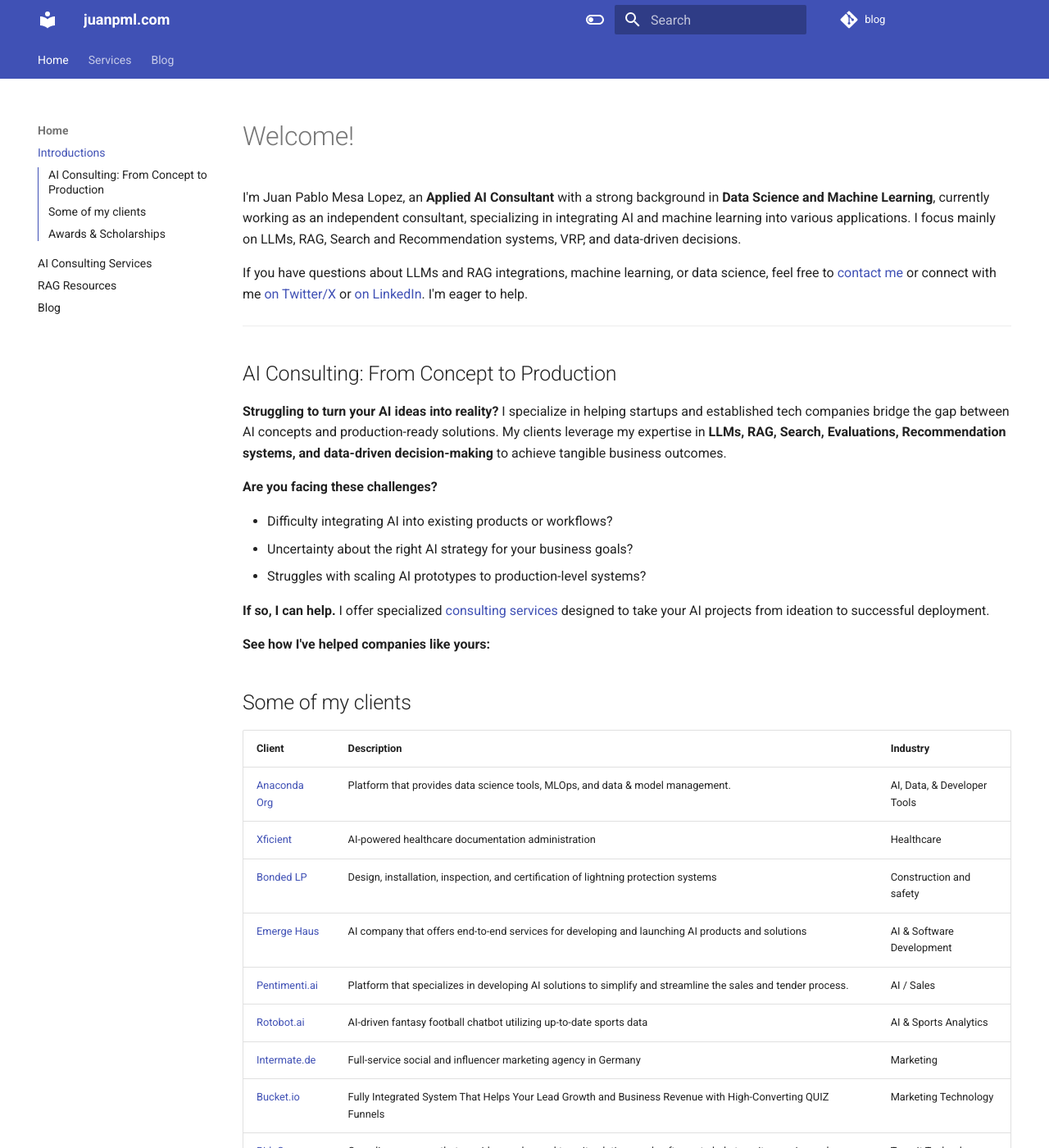
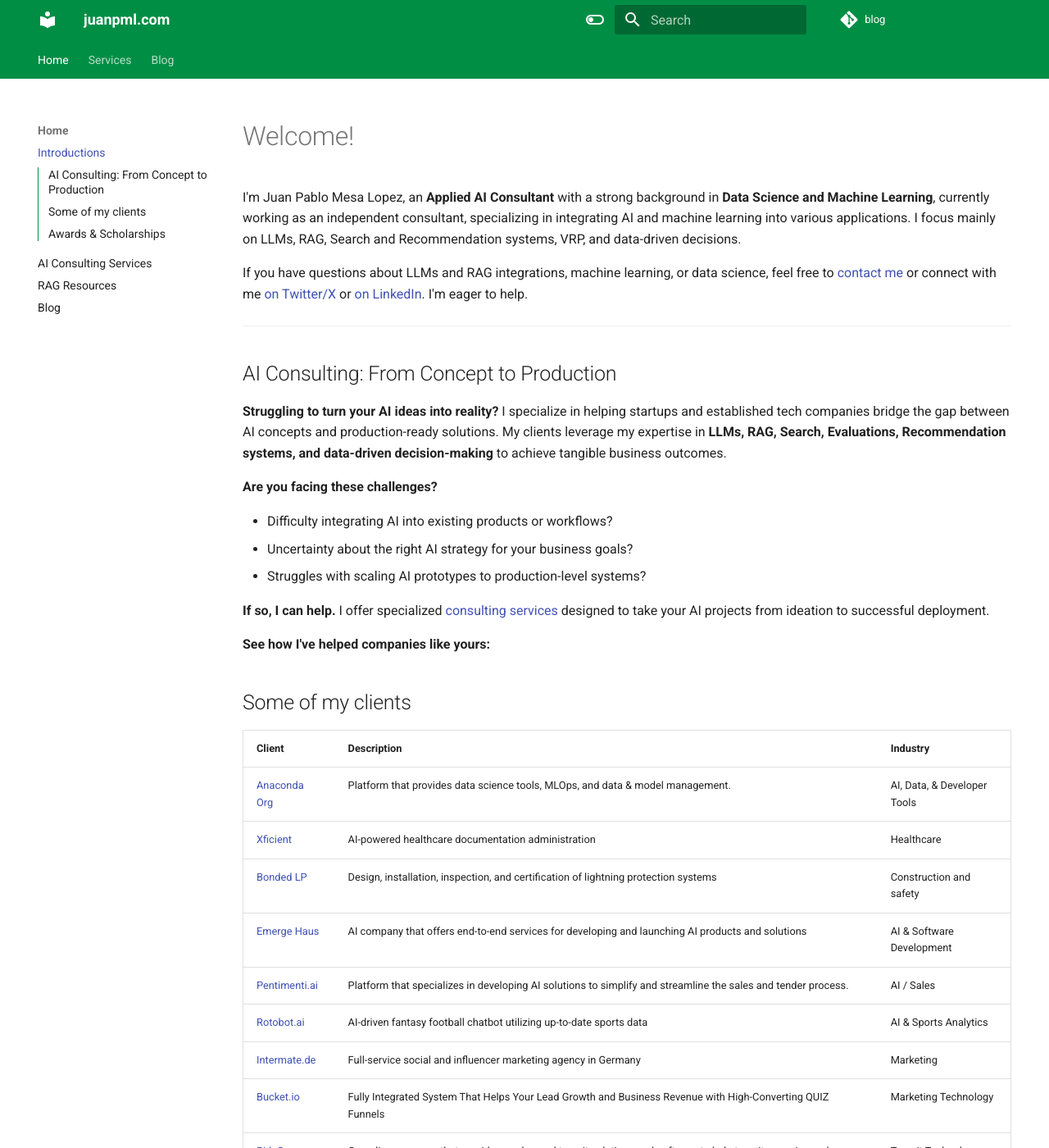
Before and after one commit to mesax1/blog, an MkDocs documentation site: the page built from docs/index.md, in a window 1280 px wide and 1400 px high. Shown: the whole window at 82% size. Built offline with MkDocs 1.6.1 and Material for MkDocs 9.7.7, drawn with Linux system fonts in a browser that asks for light colours; comment, search, counter and statistics services are not loaded.

Commit message:
Changed style sheet, and colors

```diff
--- /dev/null
+++ b/docs/stylesheets/extra.css
@@ -0,0 +1,10 @@
+[data-md-color-scheme="phthalo-green"] {
+  /* Primary Colors */
+  --md-primary-fg-color: #008E45; /* Phthalocyanine Green G */
+  --md-primary-fg-color--light: #34a853; /* Lighter Shade */
+  --md-primary-fg-color--dark: #006837; /* Darker Shade */
+
+
+
+  /* You can define more custom properties as needed */
+}
--- a/mkdocs.yml
+++ b/mkdocs.yml
@@ -9,7 +9,6 @@
 copyright: Copyright &copy; 2024 Juan Pablo Mesa Lopez
 theme:
   name: material
-
 
   features:
     - navigation.tabs
@@ -23,18 +22,27 @@
     - content.code.copy
   language: en
   palette:
-    - scheme: default
+    - scheme: phthalo-green
+      primary: "#008E45"
+      accent: teal
       toggle:
         icon: material/toggle-switch-off-outline
         name: Switch to dark mode
-      primary: dark-blue
-      accent: purple
+      primary: "#008E45"
+      accent: teal
     - scheme: slate
       toggle:
         icon: material/toggle-switch
         name: Switch to light mode
-      primary: teal
-      accent: lime
+      primary: dark-blue
+      accent: teal
+
+  default_scheme: phthalo-green
+
+  custom_dir: docs/stylesheets
+
+extra_css:
+  - stylesheets/extra.css
 
 nav:
   - Home:
```
